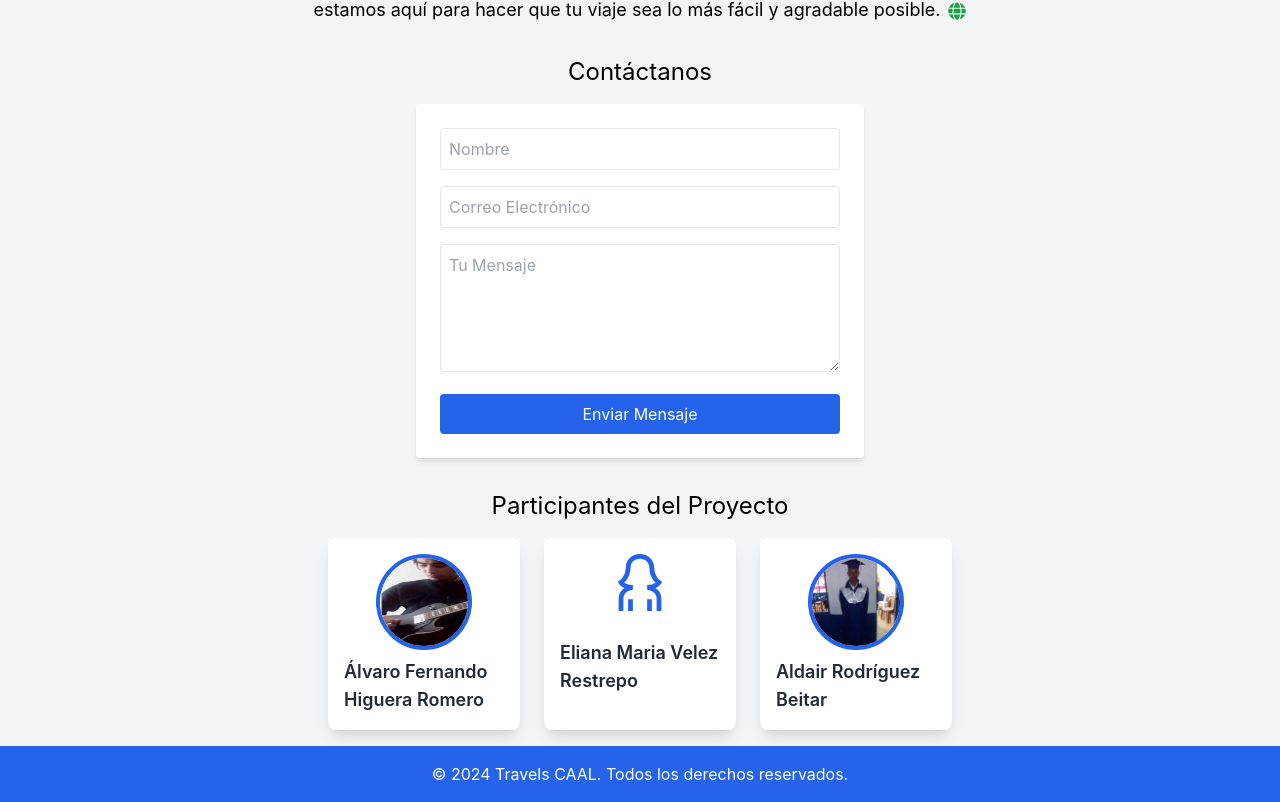
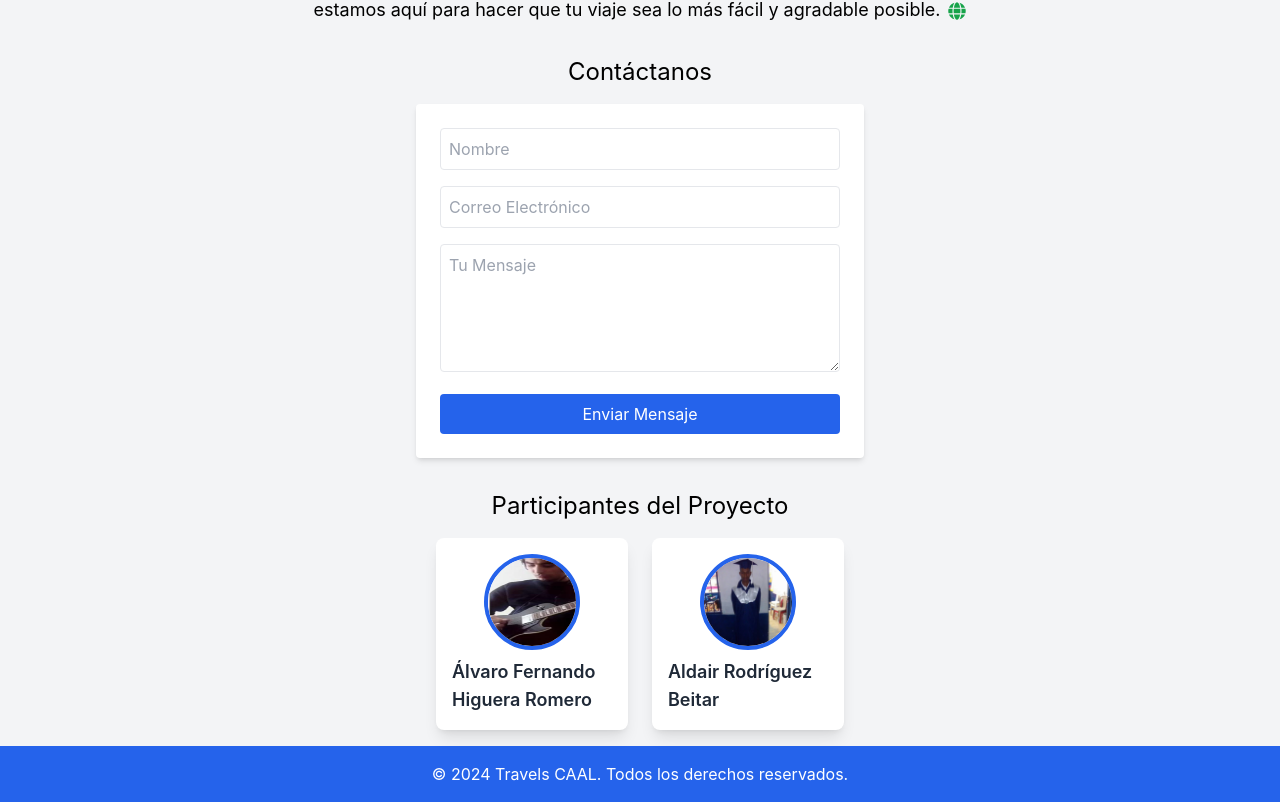
Before and after one commit to aldair1630/travel-agency-app, a React (Create React App) app: page /about in a window 1280 px wide. Shown: the part 410-1212 px from the top of the page. Built offline with nearby package versions, Linux system fonts and the light colour scheme.

Commit message:
about updated

```diff
--- a/src/views/About/About.js
+++ b/src/views/About/About.js
@@ -1,5 +1,4 @@
 import React, { useState } from "react";
-import { GrUserFemale } from "react-icons/gr";
 import { FaPlane, FaHeart, FaGlobe } from "react-icons/fa";
 import alvaroImage from "../../img/alvaro.png";
 import aldairImage from "../../img/aldair.jpg";
@@ -98,10 +97,6 @@ function About() {
             image: alvaroImage,
           },
           {
-            name: "Eliana Maria Velez Restrepo",
-            icon: <GrUserFemale className="w-24 h-24 text-blue-600 mb-2" />,
-          },
-          {
             name: "Aldair Rodríguez Beitar",
             image: aldairImage,
           },
```
